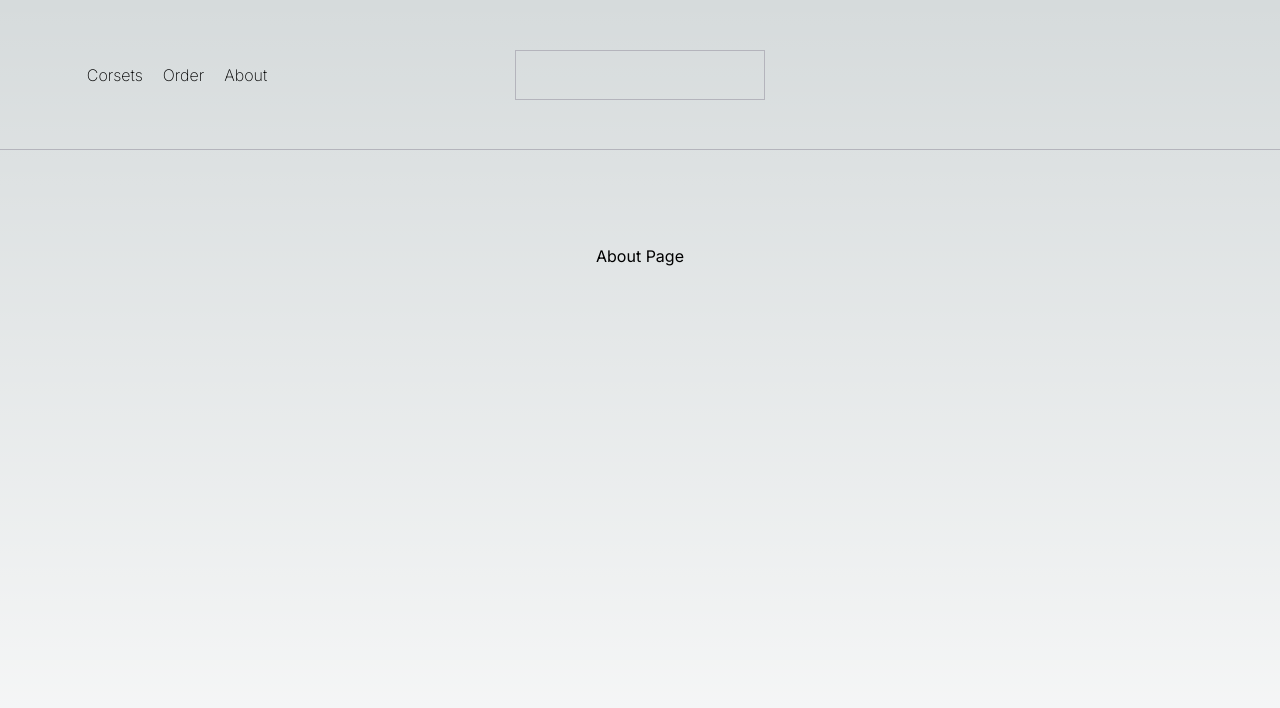
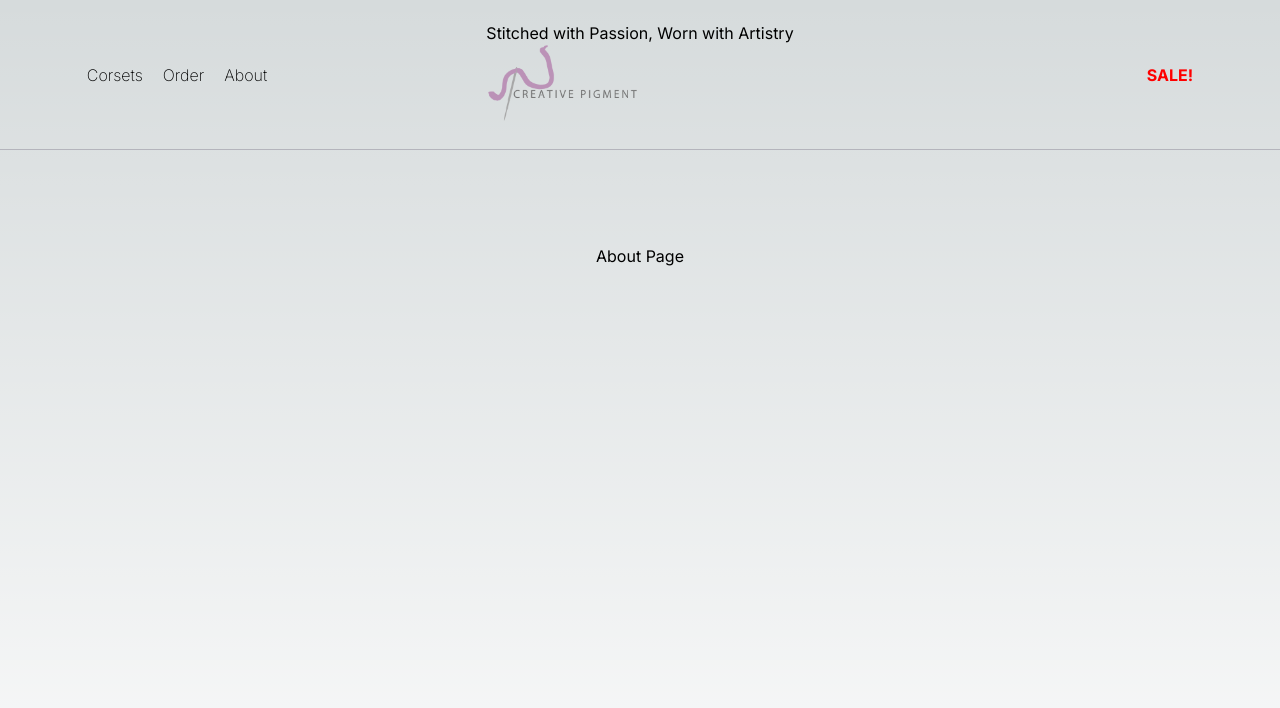
Before and after one commit to katelandcastelin/online-store-next, a Next.js app: page /about in a window 1280 px wide. Shown: the top 708 px of the page. Built offline with nearby package versions, Linux system fonts and the light colour scheme.

Commit message:
feat/header-component: added logo and slogan and aligned header components

```diff
--- a/app/components/Header.jsx
+++ b/app/components/Header.jsx
@@ -4,22 +4,36 @@ import styled from "styled-components";
 const HeaderContainer = styled.header`
   height: 150px;
   border-bottom: 1px solid #b4b4bc;
+  padding: 0% 6%;
 
   display: flex;
   align-items: center;
+
+  position: relative;
 `;
 
 const HeaderLogo = styled.a`
-  border: 1px solid #b4b4bc;
-  height: 50px;
-  width: 250px;
+  /* border: 1px solid #b4b4bc; */
+  /* height: 50px;
+  width: 250px; */
   cursor: pointer;
   margin: auto;
 `;
 
+const Slogan = styled.p`
+  text-align: center;
+`;
+
+const Logo = styled.img`
+  height: 80px;
+`;
+
 const Links = styled.div`
-  padding-left: 6%;
   position: absolute;
+
+  @media (max-width: 1120px) {
+    /* drop down icon display */
+  }
 `;
 
 const NavLink = styled.a`
@@ -30,20 +44,48 @@ const NavLink = styled.a`
 
   &:hover {
     text-decoration: underline;
+    /* drop down for
+      available
+      new
+
+     */
   }
+`;
+
+const SaleButton = styled.a`
+  font-weight: bold;
+  color: red;
+  position: absolute;
+  right: 6%;
+  margin: 10px;
 `;
 
 export default function Header() {
   return (
     <HeaderContainer>
       <HeaderLogo href="/">
-        <img />
+        <div>
+          <Slogan>Stitched with Passion, Worn with Artistry</Slogan>
+        </div>
+        <div>
+          <Logo src='/sewing-logo.png' />
+        </div>
       </HeaderLogo>
       <Links>
         <NavLink href="corsets">Corsets</NavLink>
         <NavLink href="order">Order</NavLink>
         <NavLink href="about">About</NavLink>
       </Links>
+      <SaleButton href="/">SALE!</SaleButton>
     </HeaderContainer>
   )
 }
+
+
+// slogans
+// Stitched with Passion, Worn with Artistry.
+// Wrap Yourself in Art: Corsets by Creative Pigment.
+// Sculpting Style, Stitching Stories: Creative Pigment's Corsets.
+// Beyond Fashion: Corsets Infused with Artistry and Soul.
+// Seams of Dreams: Uniquely Yours, Crafted by Creative Pigment.
+// Passionately stitched, artfully worn
```
Also changed, not shown: public/sewing-logo.png (added).
